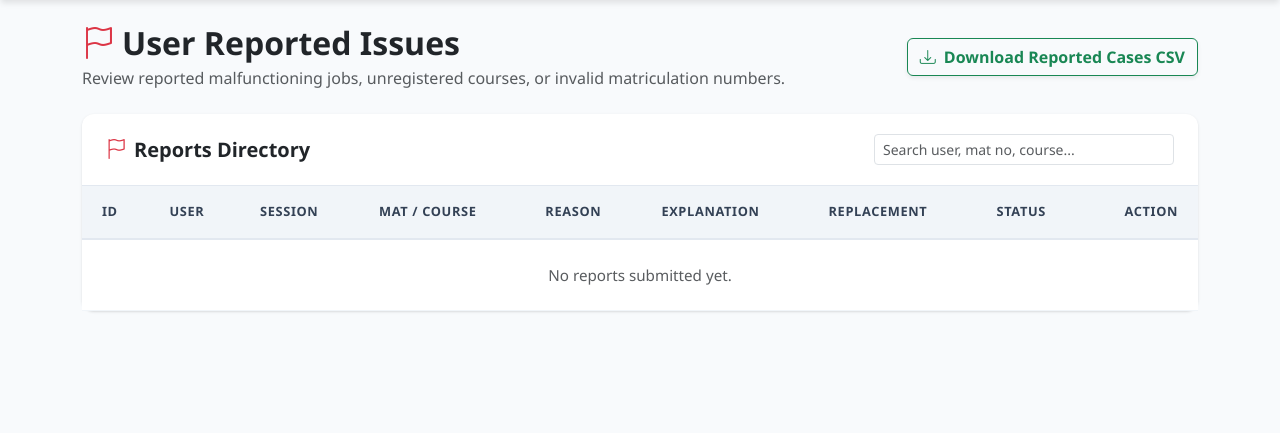
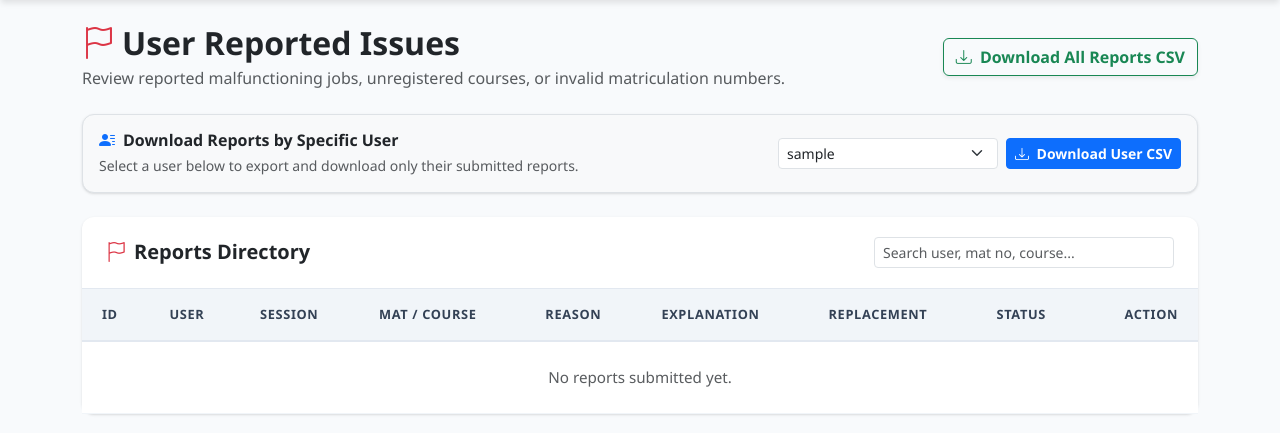
Before and after one commit to vcurenow-hub/job-allocation, a Flask app: page /admin/reports in a window 1280 px wide. Shown: the part 120-553 px from the top of the page. Run offline with Flask 3, Linux system fonts and the light colour scheme; the visitor is signed in with stand-in values (Sample User, id 1); data comes from the database, SQL or seed files in the repository; tables that the repository leaves empty hold one stand-in row (values such as "Sample post"); data that the repository does not hold is empty.

Commit message:
very good update

```diff
--- a/app.py
+++ b/app.py
@@ -478,65 +478,63 @@ def allocate_jobs_to_user(con, session_id, user_id, requested_count, manual=Fals
     if not session_row or not session_row["is_open"]:
         raise ValueError("This session table is closed. Allocations have stopped.")
 
+    total_units_allocated = 0
     total_jobs_allocated = 0
     multi_course_mats_allocated = 0
     MAX_MULTI_COURSE_MATS = 2
 
-    while total_jobs_allocated < requested_count:
-        if multi_course_mats_allocated < MAX_MULTI_COURSE_MATS and total_jobs_allocated + 2 <= requested_count:
-            job = con.execute("""
-                SELECT j.* FROM jobs j
+    while total_units_allocated < requested_count and total_jobs_allocated < requested_count:
+        if multi_course_mats_allocated < MAX_MULTI_COURSE_MATS:
+            mat_row = con.execute("""
+                SELECT j.mat_no FROM jobs j
                 JOIN work_sessions s ON s.id = j.session_id
                 WHERE j.session_id=? AND s.is_open=1 AND j.status='available'
                   AND j.id NOT IN (
                       SELECT job_id FROM allocations WHERE status != 'reported'
                   )
-                ORDER BY j.is_priority DESC, RANDOM()
+                GROUP BY j.mat_no
+                ORDER BY MAX(j.is_priority) DESC, RANDOM()
                 LIMIT 1
             """, (session_id,)).fetchone()
         else:
-            job = con.execute("""
-                SELECT j.* FROM jobs j
+            mat_row = con.execute("""
+                SELECT j.mat_no FROM jobs j
                 JOIN work_sessions s ON s.id = j.session_id
                 WHERE j.session_id=? AND s.is_open=1 AND j.status='available'
                   AND j.id NOT IN (
                       SELECT job_id FROM allocations WHERE status != 'reported'
                   )
-                  AND j.mat_no IN (
-                      SELECT j2.mat_no FROM jobs j2
-                      WHERE j2.session_id=? AND j2.status='available'
-                        AND j2.id NOT IN (SELECT job_id FROM allocations WHERE status != 'reported')
-                      GROUP BY j2.mat_no
-                      HAVING COUNT(*) = 1
-                  )
-                ORDER BY j.is_priority DESC, RANDOM()
+                GROUP BY j.mat_no
+                HAVING COUNT(*) = 1
+                ORDER BY MAX(j.is_priority) DESC, RANDOM()
                 LIMIT 1
-            """, (session_id, session_id)).fetchone()
-
-            if not job:
-                job = con.execute("""
-                    SELECT j.* FROM jobs j
+            """, (session_id,)).fetchone()
+
+            if not mat_row:
+                mat_row = con.execute("""
+                    SELECT j.mat_no FROM jobs j
                     JOIN work_sessions s ON s.id = j.session_id
                     WHERE j.session_id=? AND s.is_open=1 AND j.status='available'
                       AND j.id NOT IN (
                           SELECT job_id FROM allocations WHERE status != 'reported'
                       )
-                    ORDER BY j.is_priority DESC, RANDOM()
+                    GROUP BY j.mat_no
+                    ORDER BY MAX(j.is_priority) DESC, RANDOM()
                     LIMIT 1
                 """, (session_id,)).fetchone()
 
-        if not job:
+        if not mat_row:
             break
 
-        mat_no = job["mat_no"]
+        mat_no = mat_row["mat_no"]
 
         already_allocated_mat = con.execute("""
             SELECT 1 FROM allocations a JOIN jobs j ON j.id = a.job_id
-            WHERE a.user_id = ? AND j.session_id = ? AND j.mat_no = ? AND a.status != 'reported'
-        """, (user_id, session_id, mat_no)).fetchone()
+            WHERE j.session_id = ? AND j.mat_no = ? AND a.status != 'reported'
+        """, (session_id, mat_no)).fetchone()
 
         if already_allocated_mat:
-            con.execute("UPDATE jobs SET status='assigned' WHERE id=?", (job["id"],))
+            con.execute("UPDATE jobs SET status='assigned' WHERE session_id=? AND mat_no=?", (session_id, mat_no))
             continue
 
         mat_jobs = con.execute("""
@@ -546,17 +544,21 @@ def allocate_jobs_to_user(con, session_id, user_id, requested_count, manual=Fals
               AND j.id NOT IN (
                   SELECT job_id FROM allocations WHERE status != 'reported'
               )
-            ORDER BY j.is_priority DESC, RANDOM()
+            ORDER BY j.id
         """, (session_id, mat_no)).fetchall()
 
         if not mat_jobs:
-            mat_jobs = [job]
+            continue
 
         is_multi_course = len(mat_jobs) > 1
+
+        if is_multi_course and multi_course_mats_allocated >= MAX_MULTI_COURSE_MATS:
+            con.execute("UPDATE jobs SET status='assigned' WHERE session_id=? AND mat_no=?", (session_id, mat_no))
+            continue
 
         if total_jobs_allocated + len(mat_jobs) > requested_count:
             if is_multi_course:
-                con.execute("UPDATE jobs SET status='assigned' WHERE id=?", (job["id"],))
+                con.execute("UPDATE jobs SET status='assigned' WHERE session_id=? AND mat_no=?", (session_id, mat_no))
                 continue
             else:
                 mat_jobs = mat_jobs[:(requested_count - total_jobs_allocated)]
@@ -574,17 +576,19 @@ def allocate_jobs_to_user(con, session_id, user_id, requested_count, manual=Fals
             total_jobs_allocated += 1
             allocated_in_round += 1
 
-        if allocated_in_round > 0 and is_multi_course:
-            multi_course_mats_allocated += 1
-
-        remaining_count = con.execute("""
-            SELECT COUNT(*) AS n FROM jobs j
+        if allocated_in_round > 0:
+            total_units_allocated += 1
+            if is_multi_course:
+                multi_course_mats_allocated += 1
+
+        remaining_unique = con.execute("""
+            SELECT COUNT(DISTINCT j.mat_no) AS n FROM jobs j
             JOIN work_sessions s ON s.id = j.session_id
             WHERE j.session_id=? AND s.is_open=1 AND j.status='available'
               AND j.id NOT IN (SELECT job_id FROM allocations WHERE status != 'reported')
         """, (session_id,)).fetchone()["n"]
 
-        if remaining_count == 0 or total_jobs_allocated >= requested_count:
+        if remaining_unique == 0 or total_units_allocated >= requested_count or total_jobs_allocated >= requested_count:
             break
 
     return total_jobs_allocated
@@ -2284,7 +2288,15 @@ def admin_reports():
         JOIN allocations a ON a.id=r.allocation_id
         ORDER BY r.id DESC
     """).fetchall()
-    return render_template("admin/reports.html", user=current_user(), reports=reports)
+
+    reporting_users = con.execute("""
+        SELECT DISTINCT u.id, u.username
+        FROM reports r
+        JOIN users u ON u.id = r.user_id
+        ORDER BY u.username
+    """).fetchall()
+
+    return render_template("admin/reports.html", user=current_user(), reports=reports, reporting_users=reporting_users)
 
 
 @app.route("/admin/export-reports-csv")
@@ -2312,6 +2324,39 @@ def export_reports_csv():
         output.getvalue(),
         mimetype="text/csv",
         headers={"Content-Disposition": "attachment; filename=reported_cases_export.csv"}
+    )
+
+
+@app.route("/admin/user/<int:uid>/export-reports-csv")
+@login_required
+@admin_required
+def export_user_reports_csv(uid):
+    con = get_db()
+    user_target = con.execute("SELECT * FROM users WHERE id=?", (uid,)).fetchone()
+    if not user_target:
+        abort(404)
+
+    reports = con.execute("""
+        SELECT r.id, s.name AS session_name, j.mat_no, j.course_code,
+               r.reason, r.explanation, r.status, r.created_at
+        FROM reports r
+        JOIN jobs j ON j.id = r.job_id
+        JOIN work_sessions s ON s.id = j.session_id
+        WHERE r.user_id = ?
+        ORDER BY r.id DESC
+    """, (uid,)).fetchall()
+
+    output = io.StringIO()
+    writer = csv.writer(output)
+    writer.writerow(["Report ID", "Session", "Matriculation No", "Course Code", "Reason", "Explanation", "Status", "Created At"])
+    for r in reports:
+        writer.writerow([r["id"], r["session_name"], r["mat_no"], r["course_code"], r["reason"], r["explanation"], r["status"], r["created_at"]])
+
+    safe_username = secure_filename(user_target["username"])
+    return Response(
+        output.getvalue(),
+        mimetype="text/csv",
+        headers={"Content-Disposition": f"attachment; filename=reports_user_{safe_username}.csv"}
     )
 
 
@@ -2405,6 +2450,38 @@ def export_completed_csv():
     )
 
 
+@app.route("/admin/session/<int:sid>/export-completed-csv")
+@login_required
+@admin_required
+def export_session_completed_csv(sid):
+    con = get_db()
+    target = get_session_by_id(con, sid)
+    if not target:
+        abort(404)
+
+    rows = con.execute("""
+        SELECT j.mat_no, j.course_code, j.student_name, u.username AS completed_by, a.score, a.finished_at
+        FROM allocations a
+        JOIN jobs j ON j.id = a.job_id
+        JOIN users u ON u.id = a.user_id
+        WHERE j.session_id = ? AND a.status IN ('finished', 'scored')
+        ORDER BY a.id DESC
+    """, (sid,)).fetchall()
+
+    output = io.StringIO()
+    writer = csv.writer(output)
+    writer.writerow(["Matriculation Number", "Course Code", "Student Name", "Completed By", "Score", "Finished At"])
+    for r in rows:
+        writer.writerow([r["mat_no"], r["course_code"], r["student_name"] or "", r["completed_by"], r["score"] or "", r["finished_at"] or ""])
+
+    safe_name = secure_filename(target["name"])
+    return Response(
+        output.getvalue(),
+        mimetype="text/csv",
+        headers={"Content-Disposition": f"attachment; filename=completed_jobs_session_{safe_name}.csv"}
+    )
+
+
 # ============================================================
 # ERROR HANDLERS & INITIALIZATION
 # ============================================================
--- a/templates/admin/reports.html
+++ b/templates/admin/reports.html
@@ -8,12 +8,34 @@
         <h2 class="fw-bold mb-1"><i class="bi bi-flag text-danger me-2"></i>User Reported Issues</h2>
         <p class="text-muted mb-0">Review reported malfunctioning jobs, unregistered courses, or invalid matriculation numbers.</p>
     </div>
-    <div>
+    <div class="d-flex gap-2 align-items-center flex-wrap">
         <a href="{{ url_for('export_reports_csv') }}" class="btn btn-outline-success fw-bold shadow-sm">
-            <i class="bi bi-download me-1"></i> Download Reported Cases CSV
+            <i class="bi bi-download me-1"></i> Download All Reports CSV
         </a>
     </div>
 </div>
+
+<!-- Per-User Report Download Card -->
+{% if reporting_users %}
+    <div class="card card-custom p-3 mb-4 bg-light border">
+        <div class="d-flex align-items-center justify-content-between flex-wrap gap-3">
+            <div>
+                <h6 class="fw-bold mb-1 text-dark"><i class="bi bi-person-lines-fill text-primary me-2"></i>Download Reports by Specific User</h6>
+                <p class="text-muted small mb-0">Select a user below to export and download only their submitted reports.</p>
+            </div>
+            <div class="d-flex gap-2 align-items-center flex-wrap">
+                <select id="reportUserSelect" class="form-select form-select-sm" style="width: 220px;">
+                    {% for ru in reporting_users %}
+                        <option value="{{ ru.id }}">{{ ru.username }}</option>
+                    {% endfor %}
+                </select>
+                <button type="button" id="downloadUserReportBtn" class="btn btn-sm btn-primary fw-bold">
+                    <i class="bi bi-download me-1"></i> Download User CSV
+                </button>
+            </div>
+        </div>
+    </div>
+{% endif %}
 
 <div class="card card-custom">
     <div class="card-header-custom d-flex justify-content-between align-items-center flex-wrap gap-2">
@@ -107,6 +129,17 @@ document.addEventListener('DOMContentLoaded', function () {
             });
         });
     }
+
+    const downloadBtn = document.getElementById('downloadUserReportBtn');
+    const userSelect = document.getElementById('reportUserSelect');
+    if (downloadBtn && userSelect) {
+        downloadBtn.addEventListener('click', function () {
+            const uid = userSelect.value;
+            if (uid) {
+                window.location.href = `/admin/user/${uid}/export-reports-csv`;
+            }
+        });
+    }
 });
 </script>
 {% endblock %}
--- a/templates/admin/session_tables.html
+++ b/templates/admin/session_tables.html
@@ -64,6 +64,11 @@
                                 </p>
                             </div>
                             <div class="d-flex gap-2 flex-wrap">
+                                <!-- Download Session Finished Jobs CSV -->
+                                <a href="{{ url_for('export_session_completed_csv', sid=s.id) }}" class="btn btn-outline-success btn-sm fw-bold px-3">
+                                    <i class="bi bi-download me-1"></i> Download {{ s.name }} Finished CSV
+                                </a>
+
                                 <!-- Add Record Button -->
                                 <button type="button" class="btn btn-primary btn-sm fw-bold px-3" data-bs-toggle="modal" data-bs-target="#addJobModal{{ s.id }}">
                                     <i class="bi bi-plus-circle me-1"></i> Add Record to Table
```
